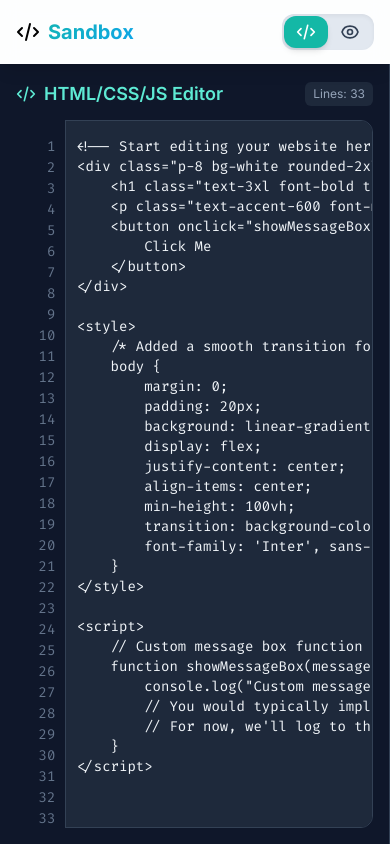
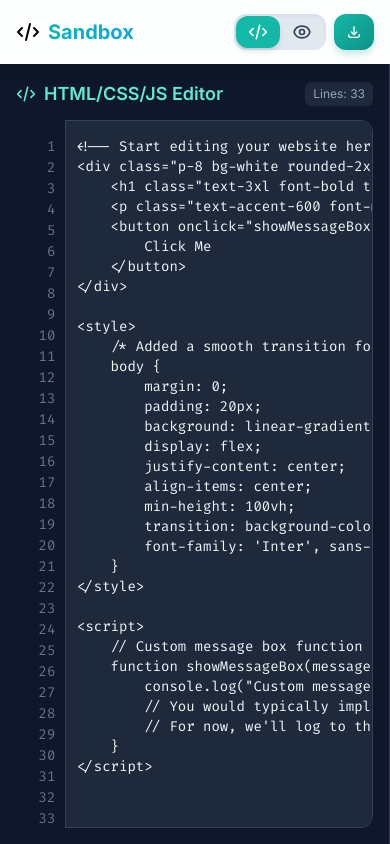
Before and after one commit to musabikbal206/WebEditor, a plain HTML site: page index.html in a window 390 px wide. Drawn offline with nearby package versions, Linux system fonts and the light colour scheme.

Commit message:
Make export button responsive and adjust layout

```diff
--- a/index.html
+++ b/index.html
@@ -227,16 +227,19 @@
             </button>
             <!-- End Desktop Toggle Buttons -->
 
+            <!-- EXPORT BUTTON - Now Responsive -->
             <button
                 id="export-button"
                 onclick="downloadDocument()"
-                class="px-5 py-2.5 btn-primary text-white text-sm font-semibold rounded-xl smooth-transition pulse-effect items-center hidden sm:flex"
+                class="px-3 py-2.5 sm:px-5 btn-primary text-white text-sm font-semibold rounded-xl smooth-transition pulse-effect items-center flex"
+                title="Export HTML Document"
             >
-                <svg class="w-4 h-4 inline mr-2" fill="none" stroke="currentColor" viewBox="0 0 24 24" xmlns="http://www.w3.org/2000/svg">
+                <svg class="w-4 h-4 inline mr-0 sm:mr-2" fill="none" stroke="currentColor" viewBox="0 0 24 24" xmlns="http://www.w3.org/2000/svg">
                     <path stroke-linecap="round" stroke-linejoin="round" stroke-width="2" d="M4 16v1a3 3 0 003 3h10a3 3 0 003-3v-1m-4-4l-4 4m0 0l-4-4m4 4V4"></path>
                 </svg>
-                Export HTML
+                <span class="hidden sm:inline">Export HTML</span>
             </button>
+            <!-- END EXPORT BUTTON -->
         </div>
     </header>
 
```
